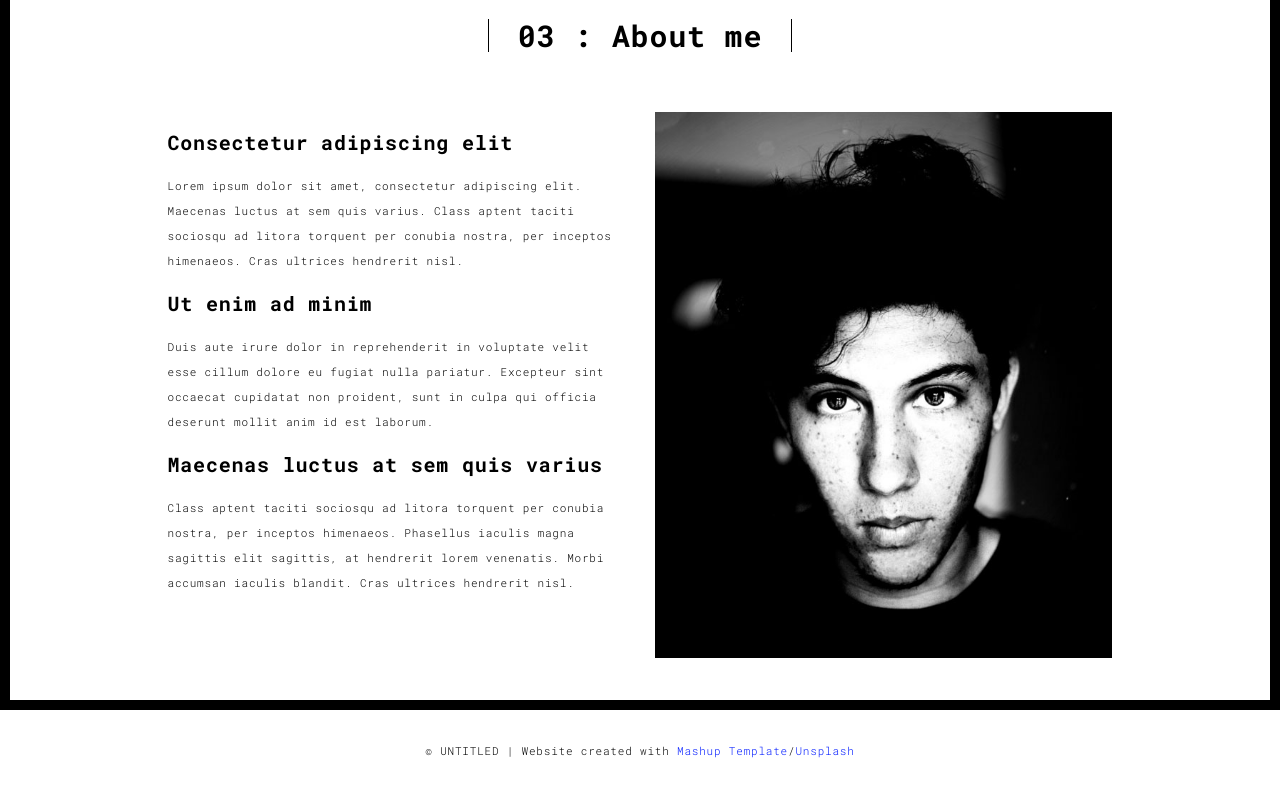
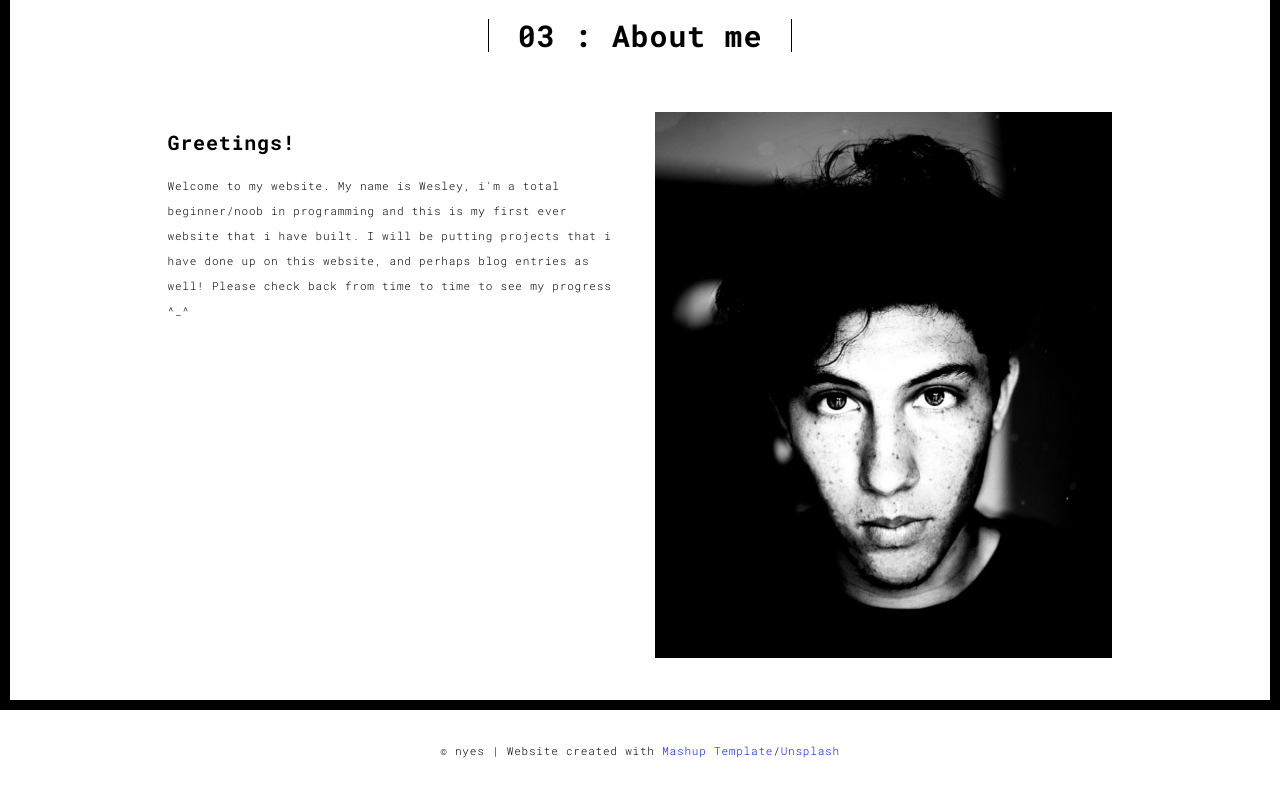
Before and after one commit to wesowx/portfo, a Flask app: page /about.html in a window 1280 px wide. Shown: the part 90-878 px from the top of the page. Run offline with Flask 2, Linux system fonts and the light colour scheme; some libraries are stand-ins or nearby versions.

Commit message:
first commit!

```diff
--- a/templates/about.html
+++ b/templates/about.html
@@ -61,16 +61,8 @@
             <div class="col-md-10 col-md-offset-1">
               <div class="row">
                 <div class="col-xs-12 col-md-6">
-                  <h3>Consectetur adipiscing elit</h3>
-                  <p>Lorem ipsum dolor sit amet, consectetur adipiscing elit. Maecenas luctus at sem quis varius.
-                  Class aptent taciti sociosqu ad litora torquent per conubia nostra, per inceptos himenaeos. Cras ultrices hendrerit nisl.</p>
-                  <h3>Ut enim ad minim </h3>
-                  <p>Duis aute irure dolor in reprehenderit in voluptate velit esse
-                  cillum dolore eu fugiat nulla pariatur. Excepteur sint occaecat cupidatat non
-                  proident, sunt in culpa qui officia deserunt mollit anim id est laborum.
-                  <h3>Maecenas luctus at sem quis varius</h3>
-                  <p>
-                  Class aptent taciti sociosqu ad litora torquent per conubia nostra, per inceptos himenaeos. Phasellus iaculis magna sagittis elit sagittis, at hendrerit lorem venenatis. Morbi accumsan iaculis blandit. Cras ultrices hendrerit nisl.</p>
+                  <h3>Greetings!</h3>
+                  <p>Welcome to my website. My name is Wesley, i'm a total beginner/noob in programming and this is my first ever website that i have built. I will be putting projects that i have done up on this website, and perhaps blog entries as well! Please check back from time to time to see my progress ^_^</p>
                 </div>
                 <div class="col-xs-12 col-md-6">
                   <img src="./assets/images/profil.jpg" class="img-responsive" alt="">
@@ -90,7 +82,7 @@
   <div class="container">
     <div class="row">
       <div class="col-xs-12">
-        <p>© UNTITLED | Website created with <a href="http://www.mashup-template.com/" title="Create website with free html template">Mashup Template</a>/<a href="https://www.unsplash.com/" title="Beautiful Free Images">Unsplash</a></p>
+        <p>© nyes | Website created with <a href="http://www.mashup-template.com/" title="Create website with free html template">Mashup Template</a>/<a href="https://www.unsplash.com/" title="Beautiful Free Images">Unsplash</a></p>
       </div>
     </div>
   </div>
```
